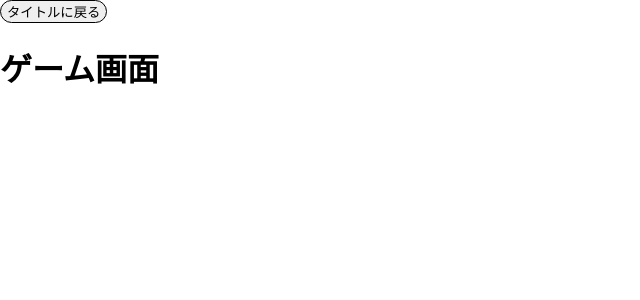
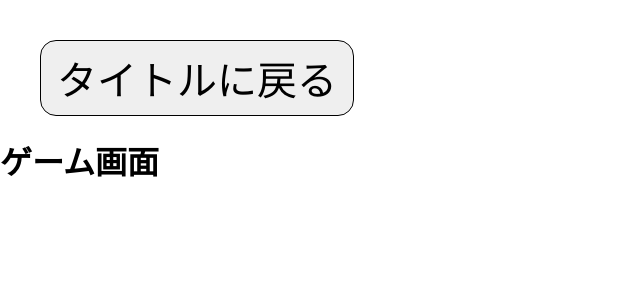
Before and after one commit to YSRKEN/Hitori-Jong-2nd, a React (Create React App) app in the folder hitori-jong-2nd/: page / in a window 1280 px wide. Both pictures are taken after a click on the button "ゲーム開始". Shown: the top 300 px of the page, without its empty margins (0-640 px from the left). Built offline with nearby package versions, Linux system fonts and the light colour scheme.

Commit message:
[add] タイトルに戻るボタンを実装した

```diff
--- a/hitori-jong-2nd/src/css/module.css
+++ b/hitori-jong-2nd/src/css/module.css
@@ -8,6 +8,11 @@
 
 .application-version {
   font-size: 10vh;
+}
+
+.button-back-title {
+  font-size: 5vh;
+  padding: 1vh 2vh 1vh 2vh;
 }
 
 .button-top {
--- a/hitori-jong-2nd/src/shine/GameScene.tsx
+++ b/hitori-jong-2nd/src/shine/GameScene.tsx
@@ -3,7 +3,9 @@ import { ApplicationContext } from 'context';
 
 // ゲーム画面
 const GameSceneBase: React.FC<{backToTitle: () => void}> = ({backToTitle}) => (<>
-	<button onClick={backToTitle}>タイトルに戻る</button>
+	<div className="l-header">
+		<button type="button" className="button-back-title" onClick={backToTitle}>タイトルに戻る</button>
+	</div>
 	<h1>ゲーム画面</h1>
 </>);
 
--- a/hitori-jong-2nd/src/shine/SimulationScene.tsx
+++ b/hitori-jong-2nd/src/shine/SimulationScene.tsx
@@ -3,7 +3,9 @@ import { ApplicationContext } from 'context';
 
 // シミュレーション画面
 const SimulationSceneBase: React.FC<{backToTitle: () => void}> = ({backToTitle}) => (<>
-	<button onClick={backToTitle}>タイトルに戻る</button>
+	<div className="l-header">
+		<button type="button" className="button-back-title" onClick={backToTitle}>タイトルに戻る</button>
+	</div>
 	<h1>シミュレーション画面</h1>
 </>);
 
```
